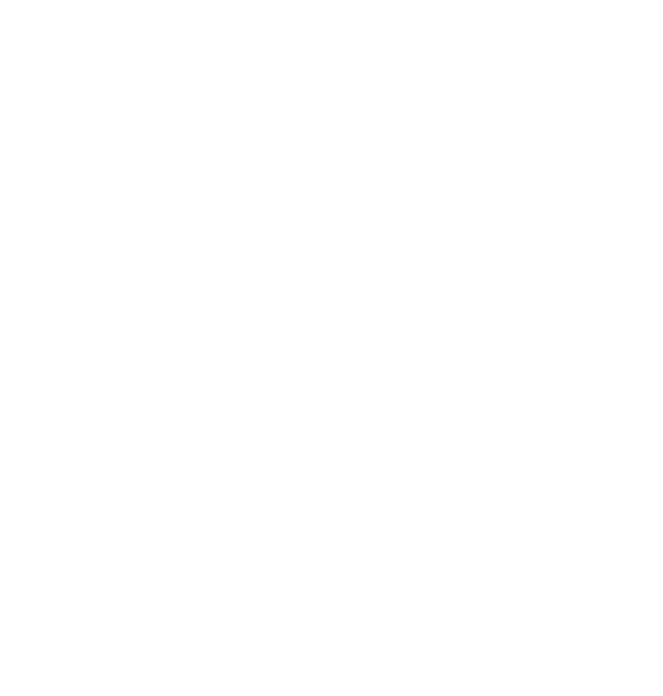
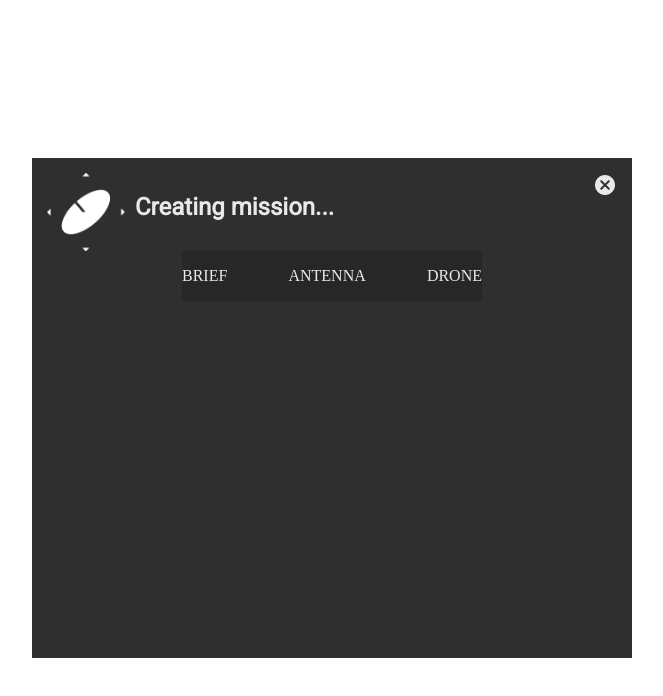
Before and after one commit to Frisdahl/Projekt-6---QuadSAT, a plain HTML site: page undersider/create-mission.html in a window 1280 px wide. Shown: the whole page, without its empty margins (308-971 px from the left). Drawn offline with Linux system fonts and the light colour scheme.

Commit message:
Brief modal mere kode + ikoner

```diff
--- a/CSS/create-mission.css
+++ b/CSS/create-mission.css
@@ -0,0 +1,62 @@
+body {
+    display: flex;
+    justify-content: center;
+    align-items: center;
+    height: 100vh;
+}
+
+.brief-container {
+    height: 500px;
+    width: 600px;
+    background-color: #2F2F2F;
+    display: flex;
+    flex-direction: column;
+}
+
+.brief-top {
+    display: flex;
+    flex-direction: row;
+    justify-content: space-between;
+
+}
+
+.create-mission {
+    display: flex;
+    flex-direction: row;
+    padding-left: 15px;
+    padding-top: 15px;
+}
+
+.icon {
+    padding-right: 15px;
+    padding-top: 15px;
+}
+
+.close-btn {
+    height: 24px;
+    width: 24px;
+
+}
+
+h2 {
+    color: #E9E9E9;
+    font-family: 'Roboto', 'Sans-serif';
+    padding-left: 10px;
+}
+
+.brief-middle {
+    display: flex;
+    flex-direction: column;
+    align-items: center;
+}
+
+.breadcrumbs-container {
+    display: flex;
+    flex-direction: row;
+    justify-content: space-between;
+    align-items: center;
+    background-color: #272727;
+    color: #E9E9E9;
+    width: 300px;
+
+}
--- a/undersider/create-mission.html
+++ b/undersider/create-mission.html
@@ -5,9 +5,30 @@
     <meta http-equiv="X-UA-Compatible" content="IE=edge">
     <meta name="viewport" content="width=device-width, initial-scale=1.0">
     <link rel="stylesheet" href="../CSS/create-mission.css">
+    <link rel="stylesheet" href="https://fonts.googleapis.com/icon?family=Material+Icons">
+    <link rel="preconnect" href="https://fonts.gstatic.com">
+<link href="https://fonts.googleapis.com/css2?family=Roboto&display=swap" rel="stylesheet">
     <title>Create mission</title>
 </head>
 <body>
-    <div class=""></div>
+    <div class="brief-container">
+        <div class="brief-top">
+            <div class="create-mission">
+                <img src="../img/emblem-hvid.png" alt="This is a logo">
+                <h2>Creating mission...</h2>
+            </div>
+            <div class="icon">
+                <img class="close-btn" src="../img/exit.png" alt="This is a closing icon">
+            </div>
+        </div>
+        <div class="brief-middle">
+            <div class="breadcrumbs-container">
+                <p>BRIEF</p>
+                <p>ANTENNA</p>
+                <p>DRONE</p>
+            </div>
+        </div>
+    </div>
+
 </body>
 </html>
```
Also changed, not shown: img/emblem-hvid.png (added), img/exit.png (added).
